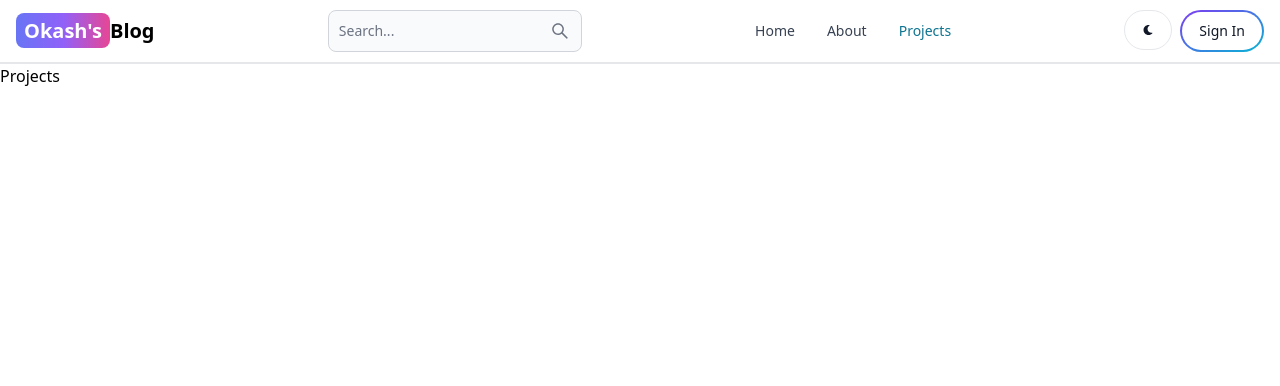
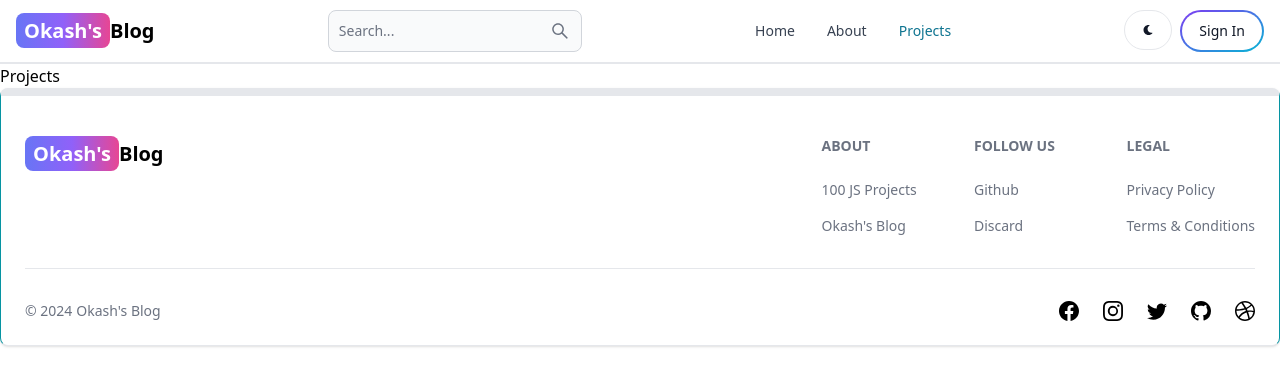
Before and after one commit to Okashe/mern-blog, a React (Vite) app in the folder client/: page /projects in a window 1280 px wide. Shown: the top 386 px of the page. Built offline with nearby package versions, Linux system fonts and the light colour scheme.

Commit message:
create footer component

```diff
--- a/client/src/App.jsx
+++ b/client/src/App.jsx
@@ -6,6 +6,7 @@
 import About from './pages/About'
 import Projects from './pages/Projects'
 import Header from './components/Header'
+import FooterComp from './components/Footer'
 
 function App() {
 
@@ -20,6 +21,7 @@
         <Route path='/dashboard' element={<Dashboard/>}/>
         <Route path='/projects' element={<Projects/>}/>
       </Routes>
+      <FooterComp/>
     </BrowserRouter>
   )
 }
--- /dev/null
+++ b/client/src/components/Footer.jsx
@@ -0,0 +1,93 @@
+import { Footer } from "flowbite-react";
+import { BsFacebook,BsInstagram,BsTwitter,BsGithub,BsDribbble } from "react-icons/bs";
+import { Link } from "react-router-dom";
+
+const FooterComp = () => {
+  return (
+    <Footer container className="border border-t-8 border-x-teal-500">
+        <div className="w-full max-w-7xl mx-auto">
+            <div className="grid w-full justify-between sm:flex md:grid-cols-1">
+                <div className="mt-5">
+                  <Link
+                   to='/'
+                   className="self-center whitespace-nowrap text-lg sm:text-xl font-semibold dark:text-white"
+                  >
+                     <span className='px-2 py-1 bg-gradient-to-r from-indigo-500 via-purple-500 to-pink-500 rounded-lg text-white'>
+                        Okash's</span>Blog
+                  </Link>
+                </div>
+                <div className="grid grid-cols-2 gap-8 mt-4 sm:grid-cols-3 sm:gap-6">
+                  <div>
+                  <Footer.Title title="About"/>
+                  <Footer.LinkGroup col>
+                    <Footer.Link
+                      href="/"
+                      target="_blank"
+                      rel='noopener noreferrer'
+                      >
+                        100 JS Projects
+                    </Footer.Link>
+                    <Footer.Link
+                      href="/about"
+                      target="_blank"
+                      rel='noopener noreferrer'
+                      >
+                      Okash's Blog
+                    </Footer.Link>
+                  </Footer.LinkGroup>
+                  </div>
+
+                  <div>
+                <Footer.Title title="Follow Us"/>
+                  <Footer.LinkGroup col>
+                    <Footer.Link
+                      href="/"
+                      target="_blank"
+                      rel='noopener noreferrer'
+                      >
+                        Github
+                    </Footer.Link>
+                    <Footer.Link
+                      href="#"
+                      target="_blank"
+                      rel='noopener noreferrer'
+                      >
+                      Discard
+                    </Footer.Link>
+                  </Footer.LinkGroup>
+                </div>
+                <div>
+                <Footer.Title title="Legal"/>
+                  <Footer.LinkGroup col>
+                    <Footer.Link
+                      href="#"
+                      >
+                        Privacy Policy
+                    </Footer.Link>
+                    <Footer.Link
+                      href="#"
+                      >
+                      Terms &amp; Conditions
+                    </Footer.Link>
+                  </Footer.LinkGroup>
+                </div>
+            </div>
+
+         </div>
+         <Footer.Divider/>
+         <div className="w-full sm:flex sm:items-center sm:justify-between">
+            <Footer.Copyright href="#" by="Okash's Blog" year={new Date().getFullYear()}/>
+            <div className="flex gap-6 sm:mt-0 mt-4 sm:justify-center">
+                <Footer.Icon href="" icon={BsFacebook}/>
+                <Footer.Icon href="" icon={BsInstagram}/>
+                <Footer.Icon href="" icon={BsTwitter}/>
+                <Footer.Icon href="" icon={BsGithub}/>
+                <Footer.Icon href="" icon={BsDribbble}/>
+            </div>
+         </div>
+     </div>
+    </Footer>
+  )
+}
+
+export default FooterComp
```
